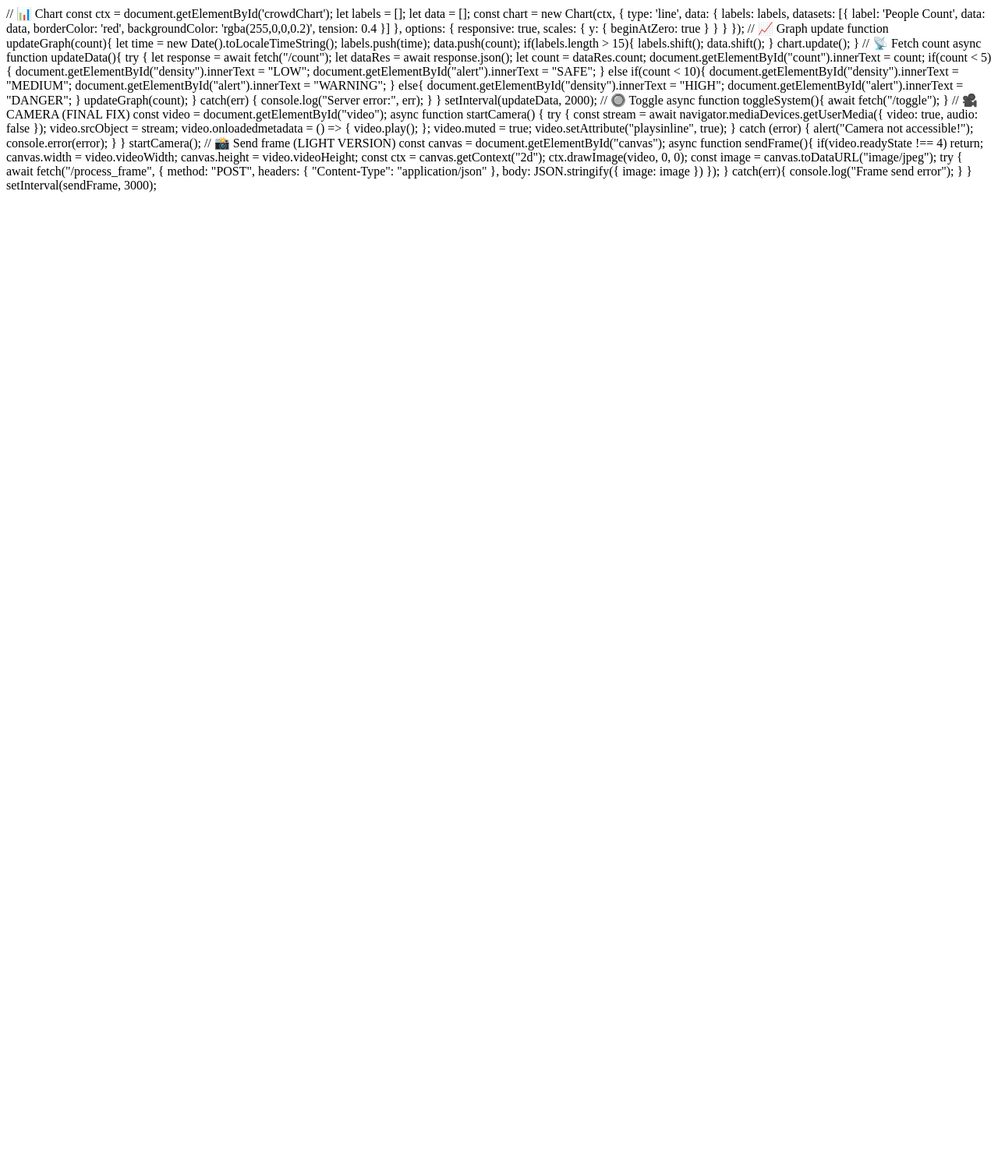
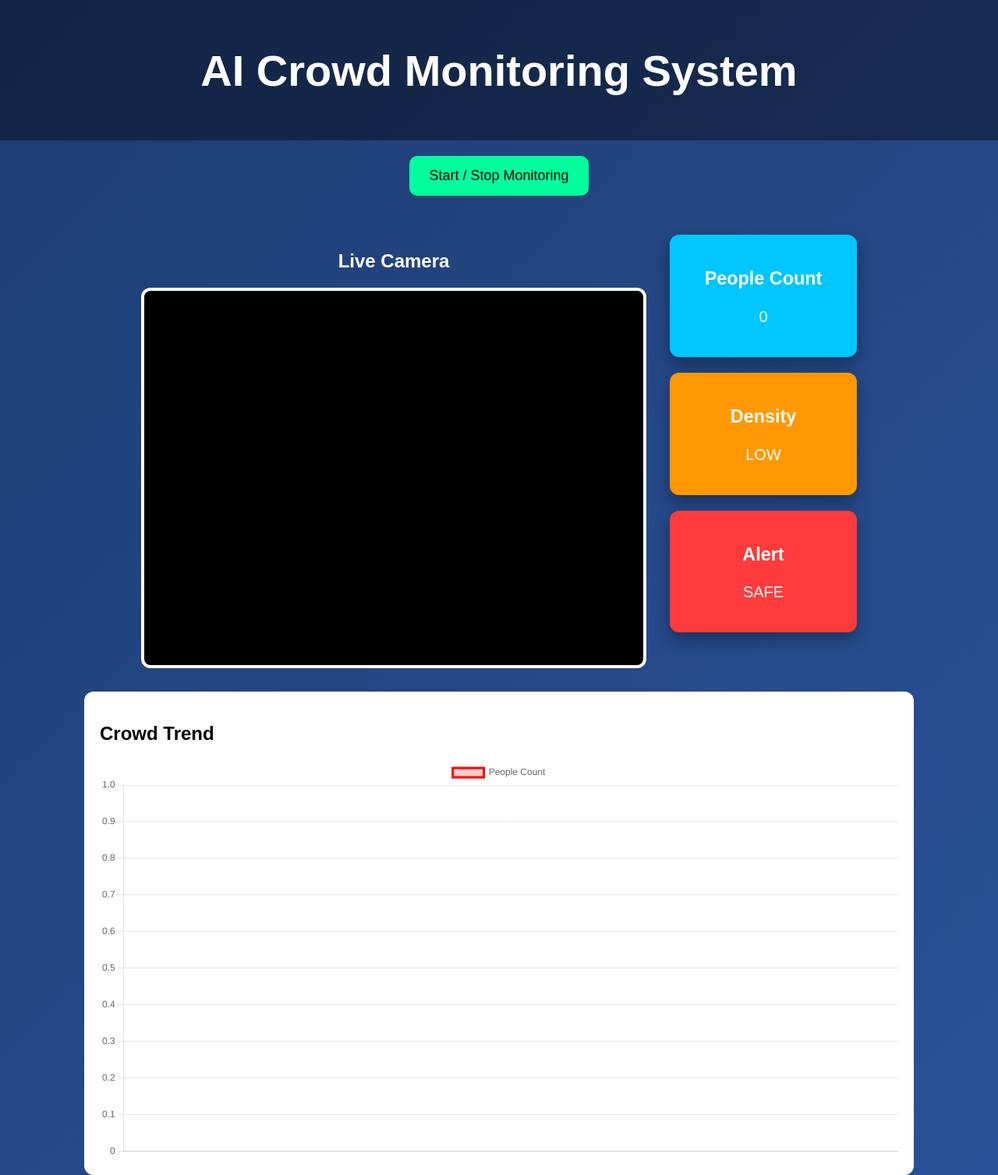
Before and after one commit to niharikaenugurthi/AI-Crowd-Monitoring-System, a Flask app: page / in a window 1280 px wide. Shown: the whole page at 78% size. Before the commit the page ends 247 px from the top, so only its background shows below. Run offline with Flask 3, Linux system fonts and the light colour scheme.

Commit message:
fixed html

```diff
--- a/templates/index.html
+++ b/templates/index.html
@@ -1,133 +1,72 @@
-// 📊 Chart
-const ctx = document.getElementById('crowdChart');
+<!DOCTYPE html>
+<html>
 
-let labels = [];
-let data = [];
+<head>
+    <title>AI Crowd Monitoring Dashboard</title>
 
-const chart = new Chart(ctx, {
-    type: 'line',
-    data: {
-        labels: labels,
-        datasets: [{
-            label: 'People Count',
-            data: data,
-            borderColor: 'red',
-            backgroundColor: 'rgba(255,0,0,0.2)',
-            tension: 0.4
-        }]
-    },
-    options: {
-        responsive: true,
-        scales: {
-            y: { beginAtZero: true }
-        }
-    }
-});
+    <!-- CSS -->
+    <link rel="stylesheet" href="{{ url_for('static', filename='style.css') }}">
 
-// 📈 Graph update
-function updateGraph(count){
-    let time = new Date().toLocaleTimeString();
-    labels.push(time);
-    data.push(count);
+    <!-- Chart -->
+    <script src="https://cdn.jsdelivr.net/npm/chart.js"></script>
+</head>
 
-    if(labels.length > 15){
-        labels.shift();
-        data.shift();
-    }
+<body>
 
-    chart.update();
-}
+<!-- HEADER -->
+<div class="header">
+    <h1>AI Crowd Monitoring System</h1>
+</div>
 
-// 📡 Fetch count
-async function updateData(){
-    try {
-        let response = await fetch("/count");
-        let dataRes = await response.json();
+<!-- BUTTON -->
+<div class="controls">
+    <button onclick="toggleSystem()" class="toggle-btn">
+        Start / Stop Monitoring
+    </button>
+</div>
 
-        let count = dataRes.count;
+<!-- MAIN CONTAINER -->
+<div class="container">
 
-        document.getElementById("count").innerText = count;
+    <!-- CAMERA -->
+    <div class="video-section">
+        <h2>Live Camera</h2>
 
-        if(count < 5){
-            document.getElementById("density").innerText = "LOW";
-            document.getElementById("alert").innerText = "SAFE";
-        }
-        else if(count < 10){
-            document.getElementById("density").innerText = "MEDIUM";
-            document.getElementById("alert").innerText = "WARNING";
-        }
-        else{
-            document.getElementById("density").innerText = "HIGH";
-            document.getElementById("alert").innerText = "DANGER";
-        }
+        <video id="video" autoplay playsinline class="video"></video>
+        <canvas id="canvas" style="display:none;"></canvas>
+    </div>
 
-        updateGraph(count);
+    <!-- STATS -->
+    <div class="stats">
 
-    } catch(err) {
-        console.log("Server error:", err);
-    }
-}
+        <div class="card count">
+            <h3>People Count</h3>
+            <p id="count">0</p>
+        </div>
 
-setInterval(updateData, 2000);
+        <div class="card density">
+            <h3>Density</h3>
+            <p id="density">LOW</p>
+        </div>
 
-// 🔘 Toggle
-async function toggleSystem(){
-    await fetch("/toggle");
-}
+        <div class="card alert">
+            <h3>Alert</h3>
+            <p id="alert">SAFE</p>
+        </div>
 
-// 🎥 CAMERA (FINAL FIX)
-const video = document.getElementById("video");
+    </div>
 
-async function startCamera() {
-    try {
-        const stream = await navigator.mediaDevices.getUserMedia({
-            video: true,
-            audio: false
-        });
+</div>
 
-        video.srcObject = stream;
+<!-- GRAPH -->
+<div class="graph-section">
+    <h2>Crowd Trend</h2>
+    <canvas id="crowdChart"></canvas>
+</div>
 
-        video.onloadedmetadata = () => {
-            video.play();
-        };
+<!-- JS (VERY IMPORTANT THIS LINE) -->
+<script src="{{ url_for('static', filename='script.js') }}"></script>
 
-        video.muted = true;
-        video.setAttribute("playsinline", true);
+</body>
 
-    } catch (error) {
-        alert("Camera not accessible!");
-        console.error(error);
-    }
-}
-
-startCamera();
-
-// 📸 Send frame (LIGHT VERSION)
-const canvas = document.getElementById("canvas");
-
-async function sendFrame(){
-
-    if(video.readyState !== 4) return;
-
-    canvas.width = video.videoWidth;
-    canvas.height = video.videoHeight;
-
-    const ctx = canvas.getContext("2d");
-    ctx.drawImage(video, 0, 0);
-
-    const image = canvas.toDataURL("image/jpeg");
-
-    try {
-        await fetch("/process_frame", {
-            method: "POST",
-            headers: {
-                "Content-Type": "application/json"
-            },
-            body: JSON.stringify({ image: image })
-        });
-    } catch(err){
-        console.log("Frame send error");
-    }
-}
-
-setInterval(sendFrame, 3000);
+</html>
```
